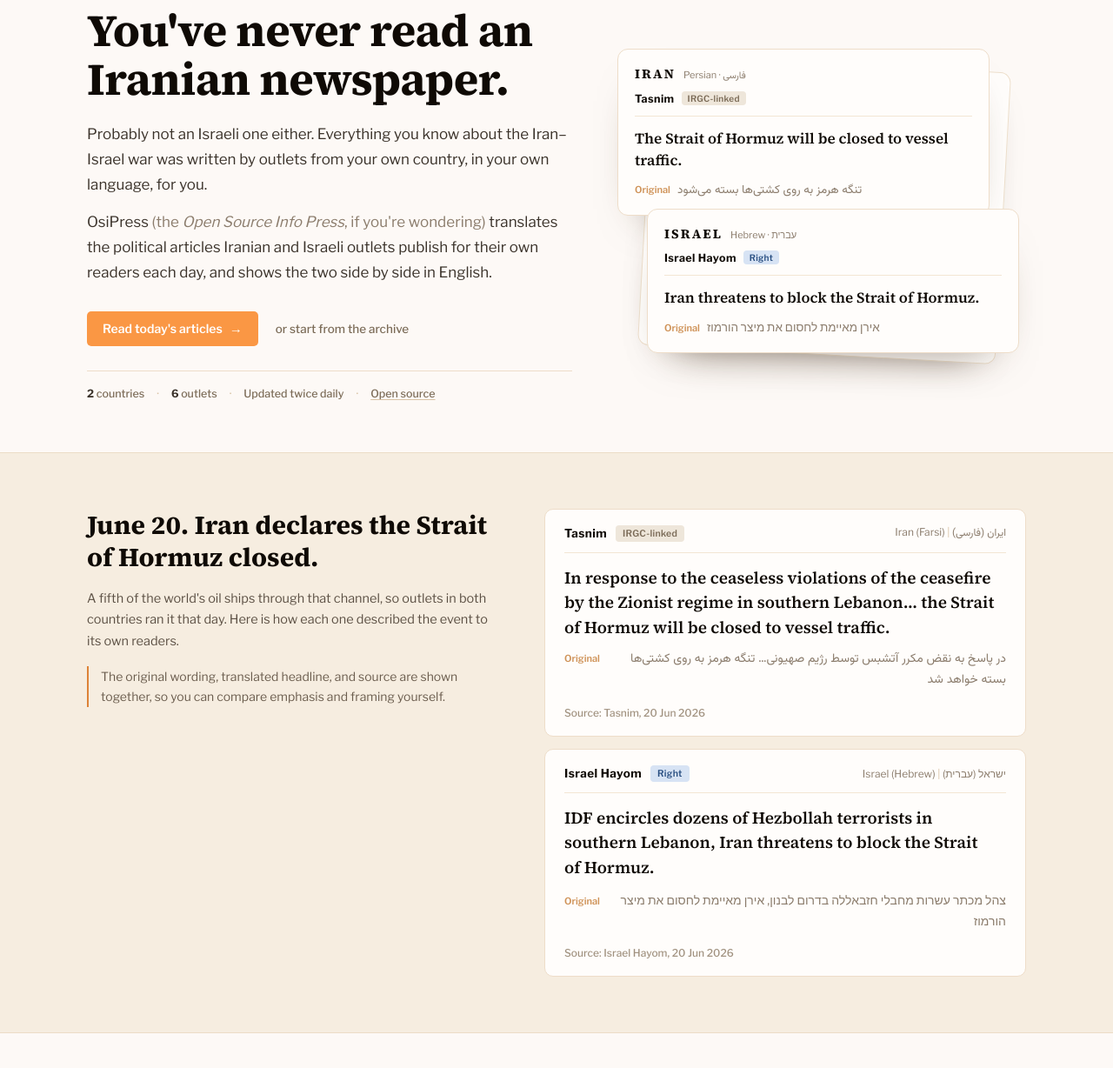
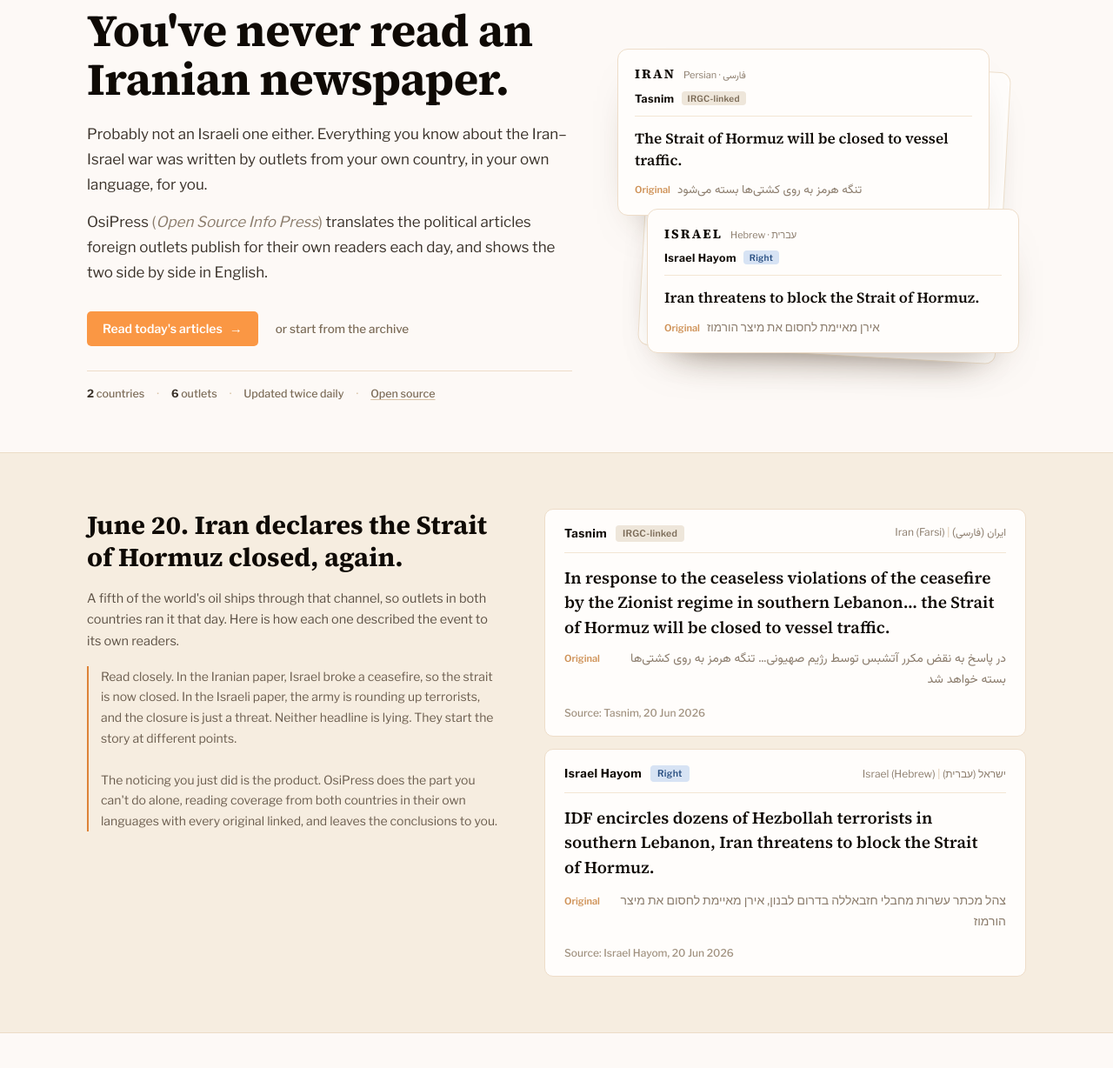
Before and after one commit to ShlokShar/OsiPress, a Flask app: page / in a window 1280 px wide. Shown: the part 132-1360 px from the top of the page at 87% size. Run offline with Flask 3, Linux system fonts and the light colour scheme.

Commit message:
redesigned landing page (fixed texts)

```diff
--- a/templates/landing.html
+++ b/templates/landing.html
@@ -53,9 +53,7 @@
                     }
                 </style>
             </helmet>
-
             <div style="min-height: 100vh; background: #fdf9f6; overflow-x: hidden;">
-
                 <!-- ============ NAV ============ -->
                 <nav data-screen-label="Nav bar" style="position: sticky; top: 0; z-index: 50; background: rgba(253, 249, 246, 0.86); backdrop-filter: saturate(180%) blur(12px); -webkit-backdrop-filter: saturate(180%) blur(12px);">
                     <div id="nav-band" style="box-sizing: border-box; max-width: 1280px; margin: 0 auto; padding: 0 36px;">
@@ -72,22 +70,22 @@
                         </div>
                     </div>
                 </nav>
-
                 <!-- ============ HERO ============ -->
                 <section data-screen-label="Hero" style="background: #fdf9f6;">
                     <div style="max-width: 1080px; margin: 0 auto; padding: 72px 36px 60px; display: flex; flex-wrap: wrap; align-items: center; gap: 48px 44px;">
-
                         <!-- LEFT: copy ~55% -->
                         <div data-reveal style="flex: 1 1 400px; min-width: 280px;">
                             <h1 style="margin: 0 0 22px; font-family: 'Source Serif 4', serif; font-size: 52px; font-weight: 700; line-height: 1.07; letter-spacing: -0.6px; text-wrap: balance;">You've never read an Iranian newspaper.</h1>
                             <p style="margin: 0 0 14px; font-size: 17px; line-height: 1.7; color: #3a322a; max-width: 54ch;">Probably not an Israeli one either. Everything you know about the Iran&ndash;Israel war was written by outlets from your own country, in your own language, for you.</p>
-        <p style="margin: 0 0 30px; font-size: 17px; line-height: 1.7; color: #3a322a; max-width: 54ch;">OsiPress <span style="color: #8b7c6c;">(the <em>Open Source Info Press</em>, if you're wondering)</span> translates the political articles Iranian and Israeli outlets publish for their own readers each day, and shows the two side by side in English.</p>
-
+                            <p style="margin: 0 0 30px; font-size: 17px; line-height: 1.7; color:
+                                #3a322a; max-width: 54ch;">OsiPress <span style="color: #8b7c6c;">(<em>Open Source Info Press</em>)</span> translates the political
+                                articles foreign outlets publish for their own readers each day, and
+                                shows the two side by side in English.
+                            </p>
                             <div style="display: flex; align-items: center; gap: 20px; flex-wrap: wrap;">
                                 <a id="cta-primary" href="{{ url_for('today') }}" style="display: inline-flex; align-items: center; gap: 8px; font-size: 14px; font-weight: 600; color: #ffffff; background: #fa9744; padding: 11px 18px; border-radius: 5px;">Read today's articles <span aria-hidden="true" style="font-size: 15px;">&rarr;</span></a>
                                 <a id="cta-secondary" href="{{ url_for('archive') }}" style="font-size: 13.5px; font-weight: 500; color: #7a6a56;">or start from the archive</a>
                             </div>
-
                             <!-- factual info row -->
                             <div style="margin-top: 28px; padding-top: 18px; border-top: 1px solid #eeddc9; display: flex; flex-wrap: wrap; align-items: center; gap: 8px 14px; font-size: 12.5px; font-weight: 500; color: #7a6a56;">
                                 <span><b style="color: #3a322a; font-weight: 700;">2</b> countries</span>
@@ -99,13 +97,11 @@
                                 <a href="https://github.com/ShlokShar/Osipress" target="_blank" rel="noopener" style="color: #7a6a56; text-decoration: underline; text-decoration-color: #d9c3a6; text-underline-offset: 2px;">Open source</a>
                             </div>
                         </div>
-
                         <!-- RIGHT: editorial composition ~45% -->
                         <div data-reveal style="flex: 1 1 320px; min-width: 288px;">
                             <div style="position: relative; padding: 14px 8px 18px;">
                                 <!-- back sheet for depth -->
                                 <div aria-hidden="true" style="position: absolute; inset: 30px 26px 16px 40px; background: #fffdfb; border: 1px solid #eee0cd; border-radius: 12px; transform: rotate(3.2deg); box-shadow: 0 22px 44px -32px rgba(60,40,20,.5);"></div>
-
                                 <!-- Card A — Iran -->
                                 <div class="article-card" style="position: relative; z-index: 2; background: #fffdfb; border: 1px solid #eeddc9; border-radius: 12px; padding: 17px 19px 18px; box-shadow: 0 26px 52px -34px rgba(60,40,20,.6); margin-right: 34px;">
                                     <div style="display: flex; align-items: baseline; gap: 9px; margin-bottom: 9px;">
@@ -122,7 +118,6 @@
                                         <span dir="rtl" lang="fa" style="font-family: 'Vazirmatn', sans-serif; font-size: 13.5px; font-weight: 400; line-height: 1.6; color: #8b7c6c;">&#1578;&#1606;&#1711;&#1607; &#1607;&#1585;&#1605;&#1586; &#1576;&#1607; &#1585;&#1608;&#1740; &#1705;&#1588;&#1578;&#1740;&#8204;&#1607;&#1575; &#1576;&#1587;&#1578;&#1607; &#1605;&#1740;&#8204;&#1588;&#1608;&#1583;</span>
                                     </div>
                                 </div>
-
                                 <!-- Card B — Israel -->
                                 <div class="article-card" style="position: relative; z-index: 3; background: #fffdfb; border: 1px solid #eeddc9; border-radius: 12px; padding: 17px 19px 18px; box-shadow: 0 26px 52px -34px rgba(60,40,20,.6); margin-left: 34px; margin-top: -8px;">
                                     <div style="display: flex; align-items: baseline; gap: 9px; margin-bottom: 9px;">
@@ -141,19 +136,29 @@
                                 </div>
                             </div>
                         </div>
-
                     </div>
                 </section>
-
                 <!-- ============ EXAMPLE (tinted band) ============ -->
                 <section data-screen-label="Example" style="background: #f6ede0; border-top: 1px solid #ecdcc6; border-bottom: 1px solid #ecdcc6;">
                     <div style="max-width: 1080px; margin: 0 auto; padding: 64px 36px; display: flex; flex-wrap: wrap; align-items: flex-start; gap: 40px 52px;">
                         <div data-reveal data-sticky style="flex: 1 1 300px; min-width: 280px; align-self: flex-start;">
-        <h2 style="margin: 0 0 16px; font-family: 'Source Serif 4', serif; font-size: 30px; font-weight: 700; line-height: 1.25;">June 20. Iran declares the Strait of Hormuz closed.</h2>
+                            <h2 style="margin: 0 0 16px; font-family: 'Source Serif 4', serif;
+                                font-size: 30px; font-weight: 700; line-height: 1.25;">June 20. Iran
+                                declares the Strait of Hormuz closed, again.
+                            </h2>
                             <p style="margin: 0 0 16px; font-size: 14.5px; line-height: 1.7; color: #5c5044;">A fifth of the world's oil ships through that channel, so outlets in both countries ran it that day. Here is how each one described the event to its own readers.</p>
-        <p style="margin: 0; font-size: 14px; line-height: 1.7; color: #6b5d4e; border-left: 2px solid #dd8338; padding-left: 14px;">The original wording, translated headline, and source are shown together, so you can compare emphasis and framing yourself.</p>
+                            <p style="margin: 0; font-size: 14px; line-height: 1.7; color:
+                                #6b5d4e; border-left: 2px solid #dd8338; padding-left: 14px;">Read
+                                closely. In the Iranian paper, Israel broke a ceasefire, so the
+                                strait is now closed. In the Israeli paper, the army is rounding up
+                                terrorists, and the closure is just a threat. Neither headline is lying.
+                                They start the story at different points.
+                                <br><br>
+                                The noticing you just did is the product. OsiPress does the part you can't
+                                do alone, reading coverage from both countries in their own languages with
+                                every original linked, and leaves the conclusions to you.
+                            </p>
                         </div>
-
                         <div data-reveal style="flex: 1 1 380px; min-width: 280px; display: flex; flex-direction: column; gap: 14px;">
                             <div class="article-card" style="background: #fffdfb; border: 1px solid #eeddc9; border-radius: 10px; padding: 18px 22px;">
                                 <div style="display: flex; align-items: center; gap: 10px; padding-bottom: 12px; border-bottom: 1px solid #f3e6d4; margin-bottom: 14px; flex-wrap: wrap;">
@@ -168,7 +173,6 @@
                                 </div>
                                 <span style="font-size: 12px; font-weight: 500; color: #a0917f;">Source: Tasnim, 20 Jun 2026</span>
                             </div>
-
                             <div class="article-card" style="background: #fffdfb; border: 1px solid #eeddc9; border-radius: 10px; padding: 18px 22px;">
                                 <div style="display: flex; align-items: center; gap: 10px; padding-bottom: 12px; border-bottom: 1px solid #f3e6d4; margin-bottom: 14px; flex-wrap: wrap;">
                                     <span style="font-size: 13.5px; font-weight: 700; letter-spacing: 0.4px;">Israel Hayom</span>
@@ -185,7 +189,6 @@
                         </div>
                     </div>
                 </section>
-
                 <!-- ============ COVERAGE MAP ============ -->
                 <section data-screen-label="Coverage map" style="background: #fdf9f6;">
                     <div style="max-width: 1080px; margin: 0 auto; padding: 60px 36px;">
@@ -216,7 +219,6 @@
                         </div>
                     </div>
                 </section>
-
                 <!-- ============ FOOTER ============ -->
                 <div style="background: #f6ede0; border-top: 1px solid #ecdcc6;">
                     <footer style="max-width: 1080px; margin: 0 auto; padding: 22px 36px; display: flex; justify-content: space-between; align-items: flex-start; gap: 20px 32px; flex-wrap: wrap;">
@@ -227,7 +229,6 @@
                         </div>
                     </footer>
                 </div>
-
             </div>
         </x-dc>
         <script src="{{ url_for('static', filename='js/landing.js') }}"></script>
```
Lines whose indentation alone changed are shown as unchanged.
